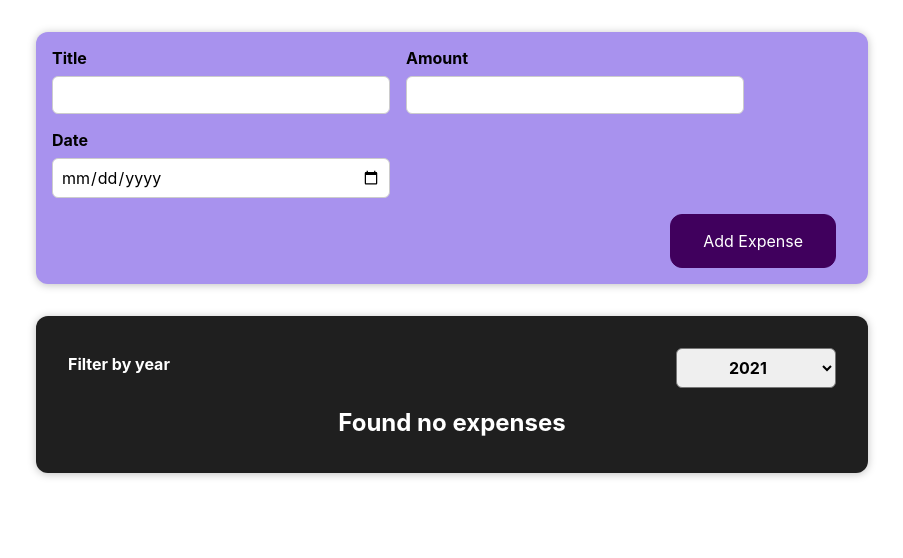
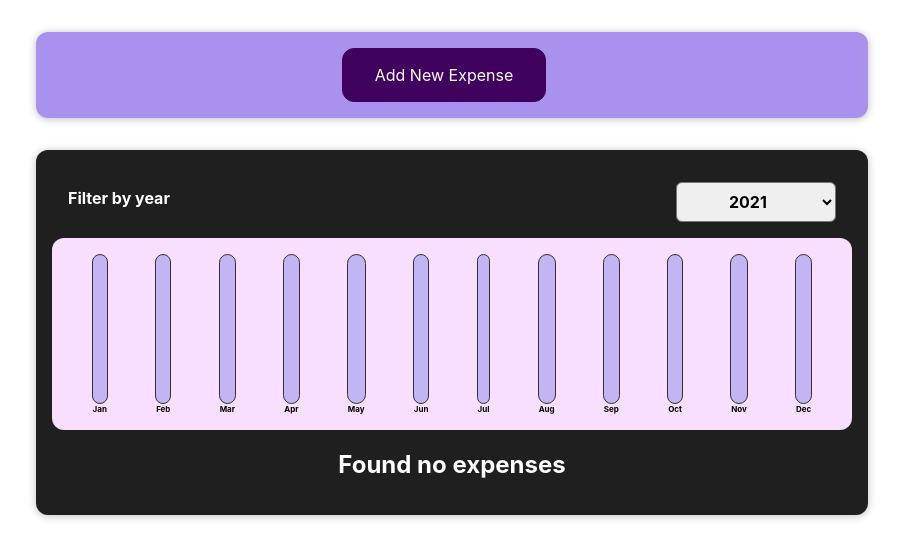
Before and after one commit to mndowne/budgeting-app, a React (Create React App) app: page / in a window 1280 px wide. Shown: the top 558 px of the page, without its empty margins (188-1091 px from the left). Built offline with nearby package versions, Linux system fonts and the light colour scheme.

Commit message:
Added the expense chart component.

```diff
--- /dev/null
+++ b/src/components/Chart/Chart.css
@@ -0,0 +1,9 @@
+.chart {
+    padding: 1rem;
+    border-radius: 12px;
+    background-color: #f8dfff;
+    text-align: center;
+    display: flex;
+    justify-content: space-around;
+    height: 10rem;
+}
--- /dev/null
+++ b/src/components/Chart/Chart.js
@@ -0,0 +1,24 @@
+import ChartBar from './ChartBar.js'
+
+import './Chart.css';
+
+const Chart = ({dataPoints}) => {
+
+    const dataPointValues = dataPoints.map(dataPoint => dataPoint.value);
+    const totalMaximum = Math.max(...dataPointValues);
+
+    return (
+        <div className="chart">
+            {dataPoints.map( (dataPoint) => (
+                <ChartBar
+                    key={dataPoint.label}
+                    value={dataPoint.value}
+                    maxValue={totalMaximum}
+                    label={dataPoint.label}
+                />))
+            }
+        </div>
+    );
+}
+
+export default Chart;
--- /dev/null
+++ b/src/components/Chart/ChartBar.css
@@ -0,0 +1,30 @@
+.chart-bar {
+    height: 100%;
+    display: flex;
+    flex-direction: column;
+    align-items: center;
+}
+
+.chart-bar__inner {
+    height: 100%;
+    width: 100%;
+    border: 1px solid #313131;
+    border-radius: 12px;
+    background-color: #c3b4f3;
+    overflow: hidden;
+    display: flex;
+    flex-direction: column;
+    justify-content: flex-end;
+}
+
+.chart-bar__fill {
+    background-color: #4826b9;
+    width: 100%;
+    transition: all 0.3s ease-out;
+}
+
+.chart-bar__label {
+    font-weight: bold;
+    font-size: 0.5rem;
+    text-align: center;
+}
--- /dev/null
+++ b/src/components/Chart/ChartBar.js
@@ -0,0 +1,22 @@
+import './ChartBar.css';
+
+
+const ChartBar = ({maxValue, value, label}) => {
+
+    let barFillHeight = '0%';
+
+    if (maxValue > 0) {
+        barFillHeight = Math.round((value / maxValue) * 100) + '%';
+    }
+
+    return (
+        <div className="chart-bar">
+            <div className="chart-bar__inner">
+                <div className="chart-bar__fill" style={{height: barFillHeight}}></div>
+            </div>
+            <div className="chart-bar__label">{label}</div>
+        </div>
+    );
+}
+
+export default ChartBar;
--- a/src/components/Expenses/Expenses.js
+++ b/src/components/Expenses/Expenses.js
@@ -3,6 +3,7 @@
 import React , {useState} from 'react';
 import './Expenses.css';
 import ExpensesList from './ExpensesList.js';
+import ExpensesChart from './ExpensesChart.js';
 
 
 const Expenses = ({expenses}) => {
@@ -20,6 +21,7 @@
     return (
     <Card className="expenses">
         <ExpensesFilter selectedYear={yearFilter} onYearFilter={yearFilterHandler}/>
+        <ExpensesChart expenses={filteredExpenses}/>
         <ExpensesList expenses={filteredExpenses}/>
     </Card>
 
--- /dev/null
+++ b/src/components/Expenses/ExpensesChart.js
@@ -0,0 +1,30 @@
+import Chart from '../Chart/Chart';
+
+
+const ExpensesChart = ({expenses}) => {
+    const chartDataPoints = [
+    {label: 'Jan' , value: 0},
+    {label: 'Feb' , value: 0},
+    {label: 'Mar' , value: 0},
+    {label: 'Apr' , value: 0},
+    {label: 'May' , value: 0},
+    {label: 'Jun' , value: 0},
+    {label: 'Jul' , value: 0},
+    {label: 'Aug' , value: 0},
+    {label: 'Sep' , value: 0},
+    {label: 'Oct' , value: 0},
+    {label: 'Nov' , value: 0},
+    {label: 'Dec' , value: 0},
+    ];
+
+    for (const expense of expenses) {
+        const expenseMonth = expense.date.getMonth();
+            chartDataPoints[expenseMonth].value += expense.amount;
+    }
+
+    return (
+        <Chart dataPoints={chartDataPoints} />
+    );
+}
+
+export default ExpensesChart;
--- a/src/components/NewExpense/ExpenseForm.js
+++ b/src/components/NewExpense/ExpenseForm.js
@@ -2,7 +2,7 @@
 import './ExpenseForm.css';
 
 
-const ExpenseForm = ({onSaveExpenseData}) => {
+const ExpenseForm = ({onSaveExpenseData , onCancel}) => {
 
     const [enteredTitle, setEnteredTitle ] = useState('');
     const [enteredAmount, setEnteredAmount ] = useState('');
@@ -25,7 +25,7 @@
 
         const expenseData = {
             title: enteredTitle,
-            amount: enteredAmount,
+            amount: +enteredAmount,
             date: new Date( enteredDate )
         };
 
@@ -33,8 +33,8 @@
         setEnteredTitle('');
         setEnteredAmount('');
         setEnteredDate('');
+    };
 
-    };
 
 
     return (
@@ -70,6 +70,7 @@
                 </div>
             </div>
             <div className="new-expense__actions">
+                <button type='button'onClick={onCancel} >Cancel</button>
                 <button type='submit'>Add Expense</button>
             </div>
         </form>
--- a/src/components/NewExpense/NewExpense.js
+++ b/src/components/NewExpense/NewExpense.js
@@ -1,8 +1,11 @@
-import React from 'react';
+import React , {useState} from 'react';
 import './NewExpense.css';
 import ExpenseForm from './ExpenseForm.js'
 
 const NewExpense = ({onAddExpense}) => {
+
+    const [newExpense, setNewExpense ] = useState(false);
+
 
     const saveExpenseDataHandler = (enteredExpenseData) => {
         const expenseData = {
@@ -10,12 +13,22 @@
             id: Math.random().toString()
         };
         onAddExpense(expenseData);
+        setNewExpense(false);
+    };
+
+    const startNewExpenseHandler = (e) => {
+        setNewExpense(true);
+    };
+
+    const stopNewExpenseHandler = (e) => {
+        setNewExpense(false);
     };
 
 
     return (
         <div className="new-expense">
-            <ExpenseForm onSaveExpenseData={saveExpenseDataHandler}/>
+            { newExpense && <ExpenseForm onSaveExpenseData={saveExpenseDataHandler} onCancel={stopNewExpenseHandler}/>}
+            { ! newExpense &&  <button onClick={startNewExpenseHandler}>Add New Expense</button>}
         </div>
     );
 }
```
